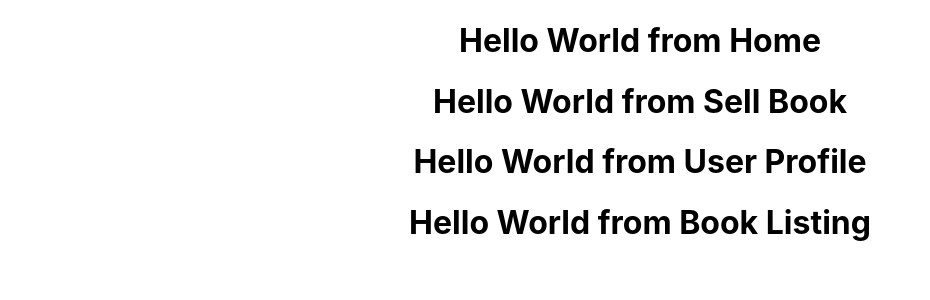
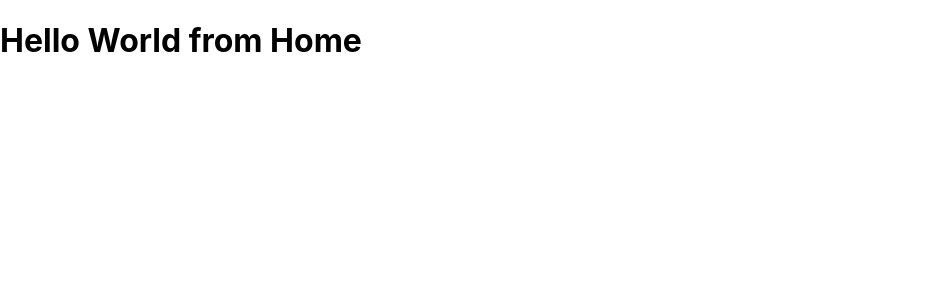
Before and after one commit to alexakfk/columbia-book-exchange, a React (Create React App) app: page / in a window 1280 px wide. Shown: the top 300 px of the page, without its empty margins (0-930 px from the left). Built offline with nearby package versions, Linux system fonts and the light colour scheme.

Commit message:
Add basic routing.

```diff
--- a/src/App.js
+++ b/src/App.js
@@ -4,10 +4,11 @@ import Home from "./Home";
 import SellBook from "./SellBook";
 import UserProfile from "./UserProfile";
 import BookListing from "./BookListing";
+import { BrowserRouter as Router, Routes, Route } from "react-router-dom";
 
 function App() {
   return (
-    <div className="App">
+    <Router className="App">
       {/* <header className="App-header">
         <img src={logo} className="App-logo" alt="logo" />
         <p>
@@ -22,11 +23,13 @@ function App() {
           Learn React
         </a>
       </header> */}
-      <Home />
-      <SellBook />
-      <UserProfile />
-      <BookListing />
-    </div>
+      <Routes>
+        <Route path="/" element={<Home />} />
+        <Route path="/sell-book" element={<SellBook />} />
+        <Route path="/user-profile" element={<UserProfile />} />
+        <Route path="/book-listing" element={<BookListing />} />
+      </Routes>
+    </Router>
   );
 }
 
```
